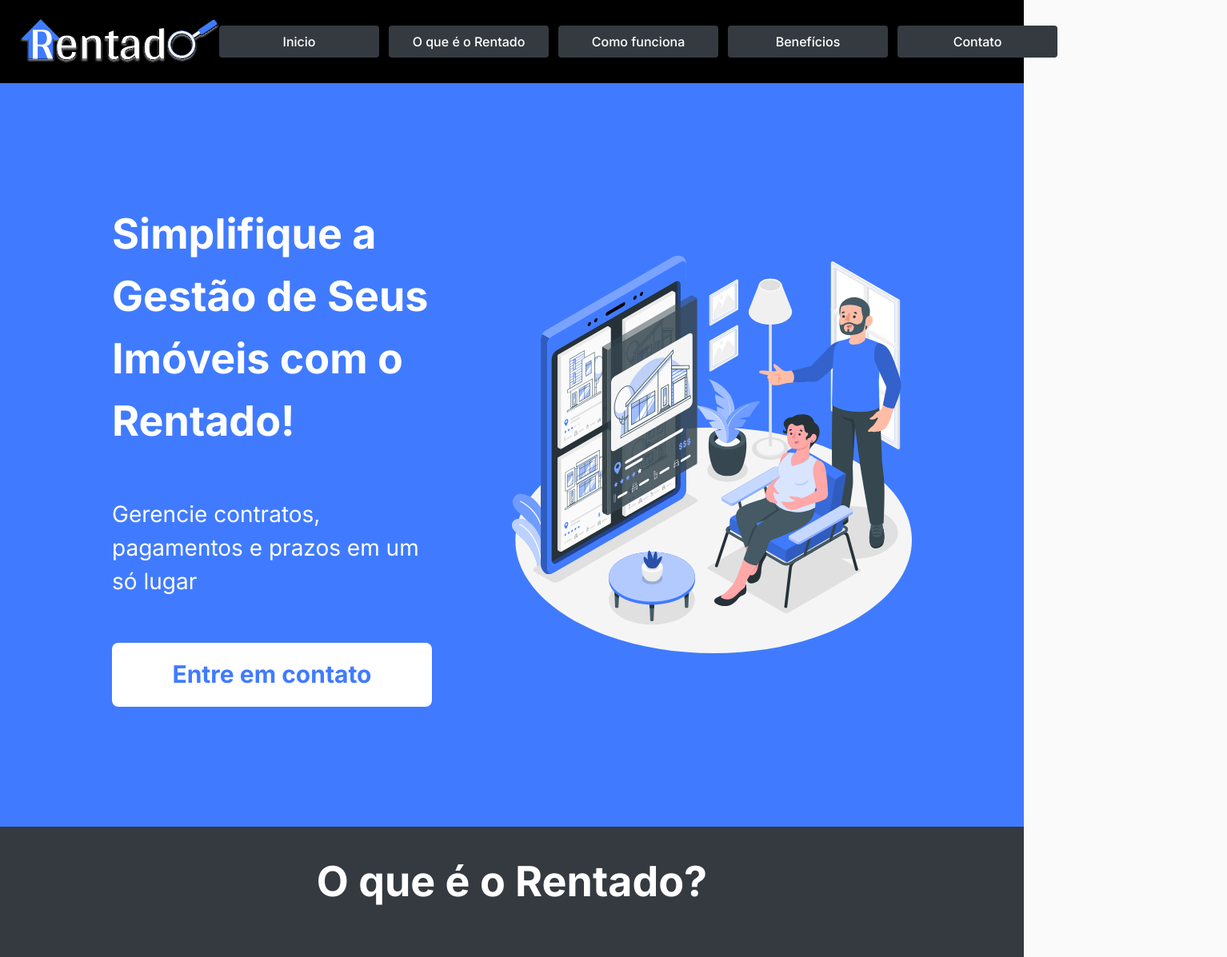
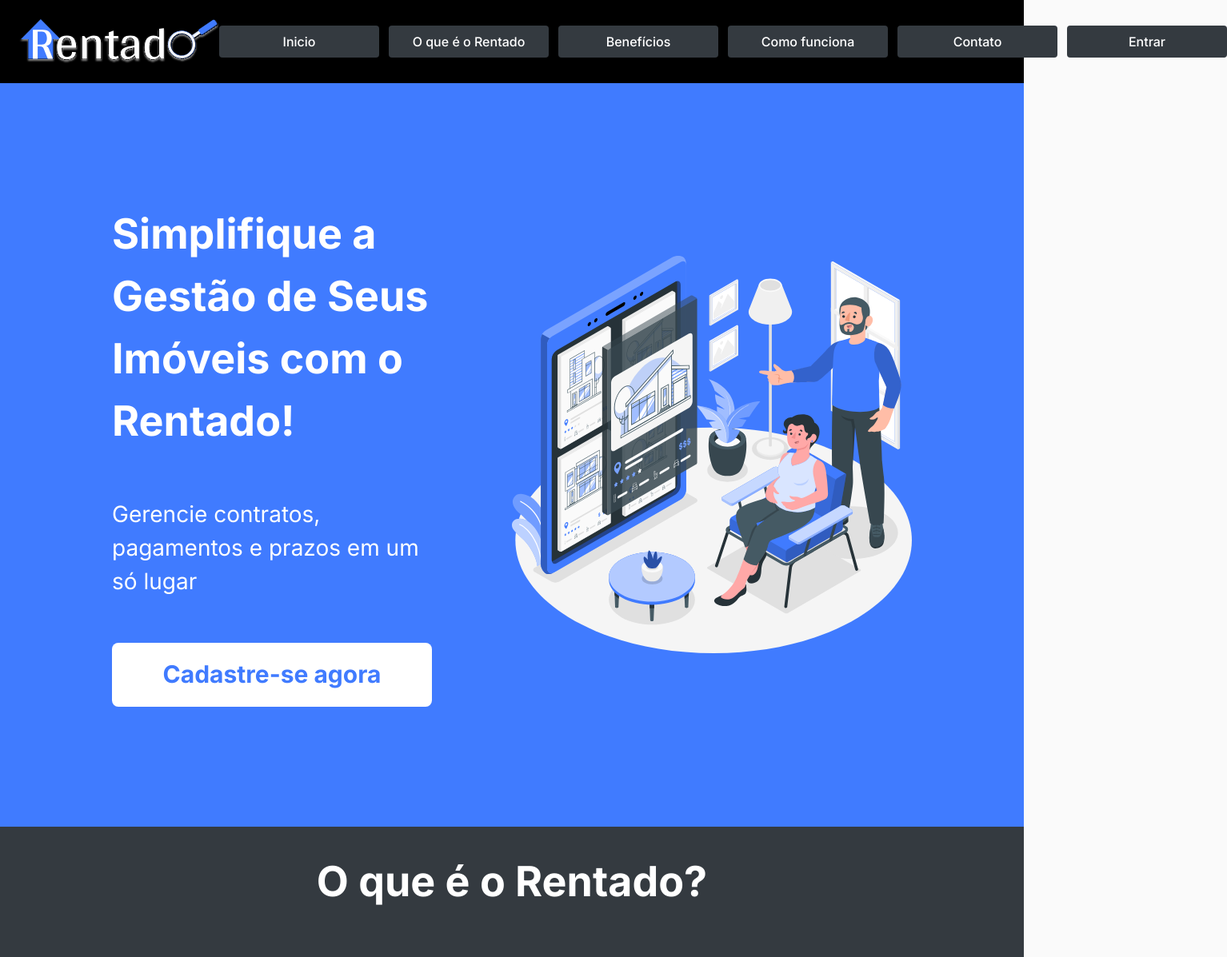
Before and after one commit to httpaiva/rentado-ui, a Next.js app: page / in a window 1280 px wide. Shown: the top 1197 px of the page at 80% size, 1534 px wide, since content can reach past the window. Built offline with nearby package versions, Linux system fonts and the light colour scheme.

Commit message:
feat: add login signup button to home

```diff
--- a/src/app/page.tsx
+++ b/src/app/page.tsx
@@ -11,12 +11,15 @@ import { H3 } from "@/components/home/Typography/H3";
 import Image from "next/image";
 import { Card, CTAButton, CTAAnchor } from "@/components/home/styles";
 import { P } from "@/components/home/Typography/P";
+import { useRouter } from "next/navigation";
 
 function Home() {
+  const router = useRouter();
+
   return (
     <main>
       <PublicHeader />
-      <Section bgColor={colors.blue} id="start" >
+      <Section bgColor={colors.blue} id="start">
         <div
           style={{
             display: "flex",
@@ -40,8 +43,14 @@ function Home() {
             <H3 color={colors.white}>
               Gerencie contratos, pagamentos e prazos em um só lugar
             </H3>
-            <CTAAnchor href="#contact">Entre em contato</CTAAnchor>
-            {/*<CTAButton>Cadastre-se agora</CTAButton>*/}
+            {/* <CTAAnchor href="#contact">Entre em contato</CTAAnchor> */}
+            <CTAButton
+              onClick={() => {
+                router.push("/signup");
+              }}
+            >
+              Cadastre-se agora
+            </CTAButton>
           </div>
 
           <Image
--- a/src/components/home/PublicHeader/index.tsx
+++ b/src/components/home/PublicHeader/index.tsx
@@ -15,9 +15,10 @@ export default function PublicHeader() {
       <HeaderGroup>
         <HeaderAnchor href="#start">Inicio</HeaderAnchor>
         <HeaderAnchor href="#what-is">O que é o Rentado</HeaderAnchor>
+        <HeaderAnchor href="#benefits">Benefícios</HeaderAnchor>
         <HeaderAnchor href="#how-it-works">Como funciona</HeaderAnchor>
-        <HeaderAnchor href="#benefits">Benefícios</HeaderAnchor>
         <HeaderAnchor href="#contact">Contato</HeaderAnchor>
+        <HeaderAnchor href="/signin">Entrar</HeaderAnchor>
       </HeaderGroup>
     </HeaderWrapper>
   );
```
